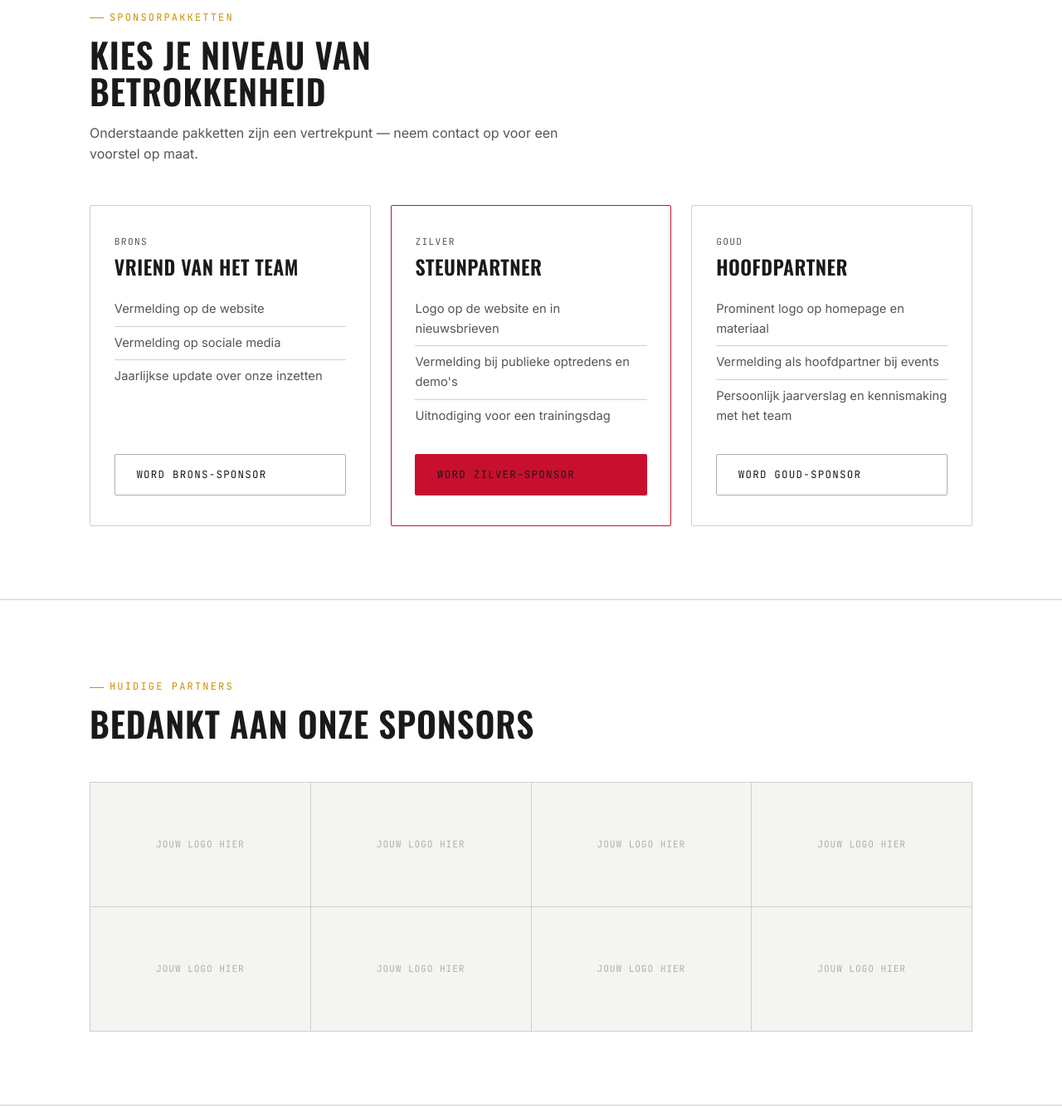
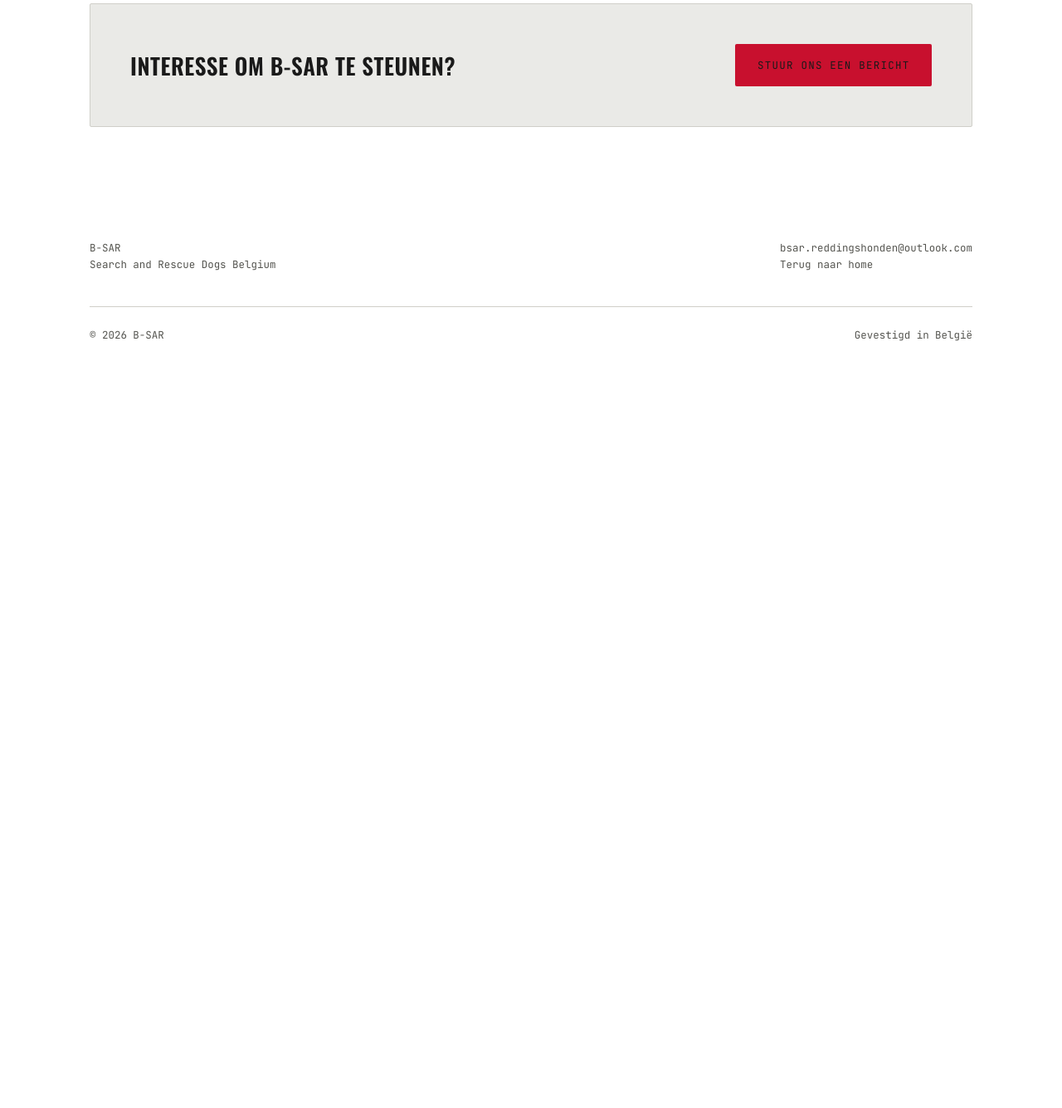
Before and after one commit to B-sar2026/b-sar2026.github.io, a plain HTML site: page sponsors.html in a window 1280 px wide. Shown: the part 549-1884 px from the top of the page at 83% size. After the commit the page ends 1011 px from the top, so only its background shows below. Drawn offline with nearby package versions, Linux system fonts and the light colour scheme.

Commit message:
remove em dash

```diff
--- a/sponsors.html
+++ b/sponsors.html
@@ -43,74 +43,9 @@
       <p>
         Elke zoekactie, elke training, elk stuk materiaal heeft een kostprijs.
         Als sponsor zorg je ervoor dat onze teams en honden operationeel
-        klaar blijven — en je naam staat zichtbaar bij een team waar mensen
+        klaar blijven - en je naam staat zichtbaar bij een team waar mensen
         op kunnen rekenen.
       </p>
-    </div>
-  </section>
-
-  <section>
-    <div class="wrap">
-      <div class="section-head">
-        <span class="eyebrow">Sponsorpakketten</span>
-        <h2>Kies je niveau van betrokkenheid</h2>
-        <p>Onderstaande pakketten zijn een vertrekpunt — neem contact op voor een voorstel op maat.</p>
-      </div>
-      <div class="tier-grid">
-
-        <div class="tier-card">
-          <span class="tier-eyebrow">Brons</span>
-          <h3>Vriend van het team</h3>
-          <ul>
-            <li>Vermelding op de website</li>
-            <li>Vermelding op sociale media</li>
-            <li>Jaarlijkse update over onze inzetten</li>
-          </ul>
-          <a href="mailto:bsar.reddingshonden@outlook.com?subject=Sponsoring%20-%20Brons" class="btn btn-outline">Word brons-sponsor</a>
-        </div>
-
-        <div class="tier-card featured">
-          <span class="tier-eyebrow">Zilver</span>
-          <h3>Steunpartner</h3>
-          <ul>
-            <li>Logo op de website en in nieuwsbrieven</li>
-            <li>Vermelding bij publieke optredens en demo's</li>
-            <li>Uitnodiging voor een trainingsdag</li>
-          </ul>
-          <a href="mailto:bsar.reddingshonden@outlook.com?subject=Sponsoring%20-%20Zilver" class="btn btn-primary">Word zilver-sponsor</a>
-        </div>
-
-        <div class="tier-card">
-          <span class="tier-eyebrow">Goud</span>
-          <h3>Hoofdpartner</h3>
-          <ul>
-            <li>Prominent logo op homepage en materiaal</li>
-            <li>Vermelding als hoofdpartner bij events</li>
-            <li>Persoonlijk jaarverslag en kennismaking met het team</li>
-          </ul>
-          <a href="mailto:bsar.reddingshonden@outlook.com?subject=Sponsoring%20-%20Goud" class="btn btn-outline">Word goud-sponsor</a>
-        </div>
-
-      </div>
-    </div>
-  </section>
-
-  <section>
-    <div class="wrap">
-      <div class="section-head">
-        <span class="eyebrow">Huidige partners</span>
-        <h2>Bedankt aan onze sponsors</h2>
-      </div>
-      <div class="logo-grid">
-        <div class="logo-slot">Jouw logo hier</div>
-        <div class="logo-slot">Jouw logo hier</div>
-        <div class="logo-slot">Jouw logo hier</div>
-        <div class="logo-slot">Jouw logo hier</div>
-        <div class="logo-slot">Jouw logo hier</div>
-        <div class="logo-slot">Jouw logo hier</div>
-        <div class="logo-slot">Jouw logo hier</div>
-        <div class="logo-slot">Jouw logo hier</div>
-      </div>
     </div>
   </section>
 
```
Also changed, not shown: evenementen.html (+2 -2 lines), index.html (+2 -21 lines), teams.html (+1 -1 lines).
